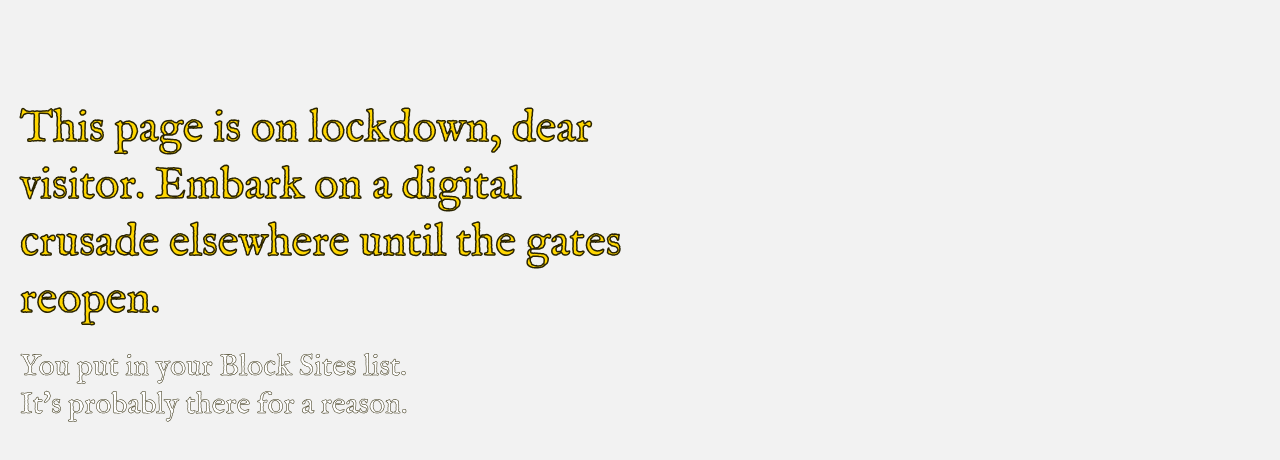
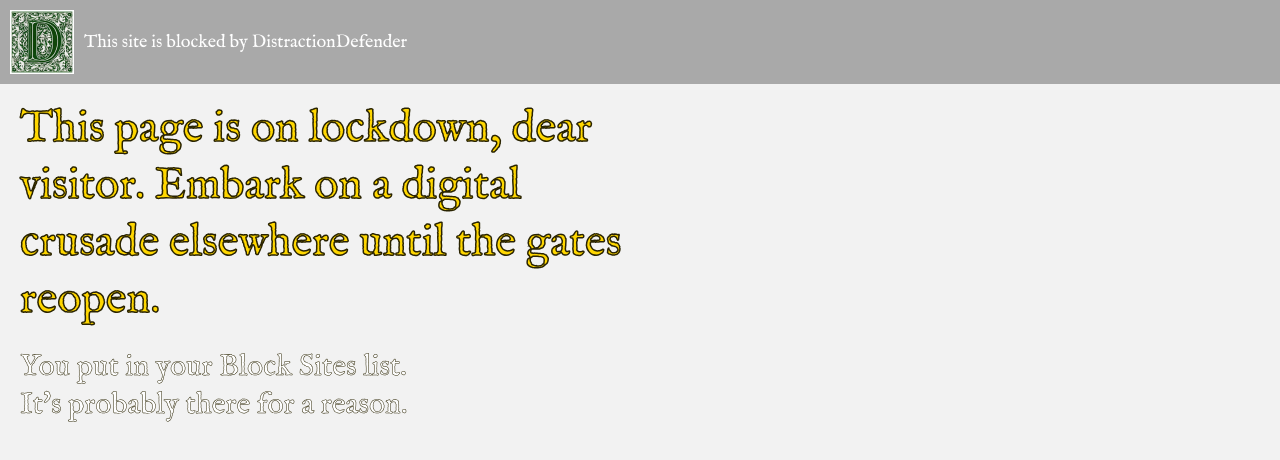
Before and after one commit to milosz-student/distraction-defender, a browser extension: page pages/blocked.html in a window 1280 px wide. Drawn offline with Linux system fonts and the light colour scheme.

Commit message:
Add blocked message to blocked.html

```diff
--- a/pages/blocked.html
+++ b/pages/blocked.html
@@ -7,6 +7,10 @@
     <script src="blocked.js"></script>
 </head>
 <body>
+    <div id="blockedTopBar">
+        <img src="../images/icon/icon-64.png" alt="DistractionDefender Icon">
+        This site is blocked by DistractionDefender
+    </div>
     <div id="blockedContent">
         <div id="blockedText"></div>
         <div id="blockedSiteInfo">
```
